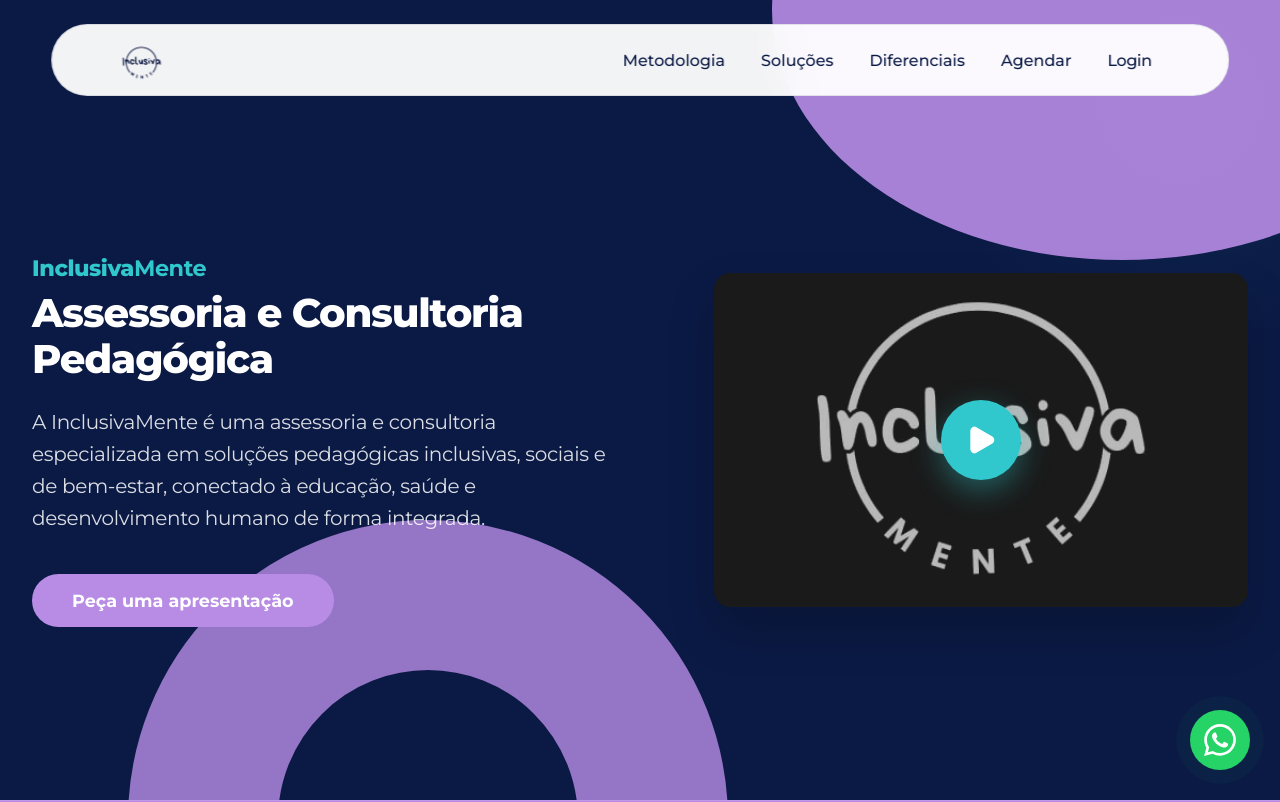
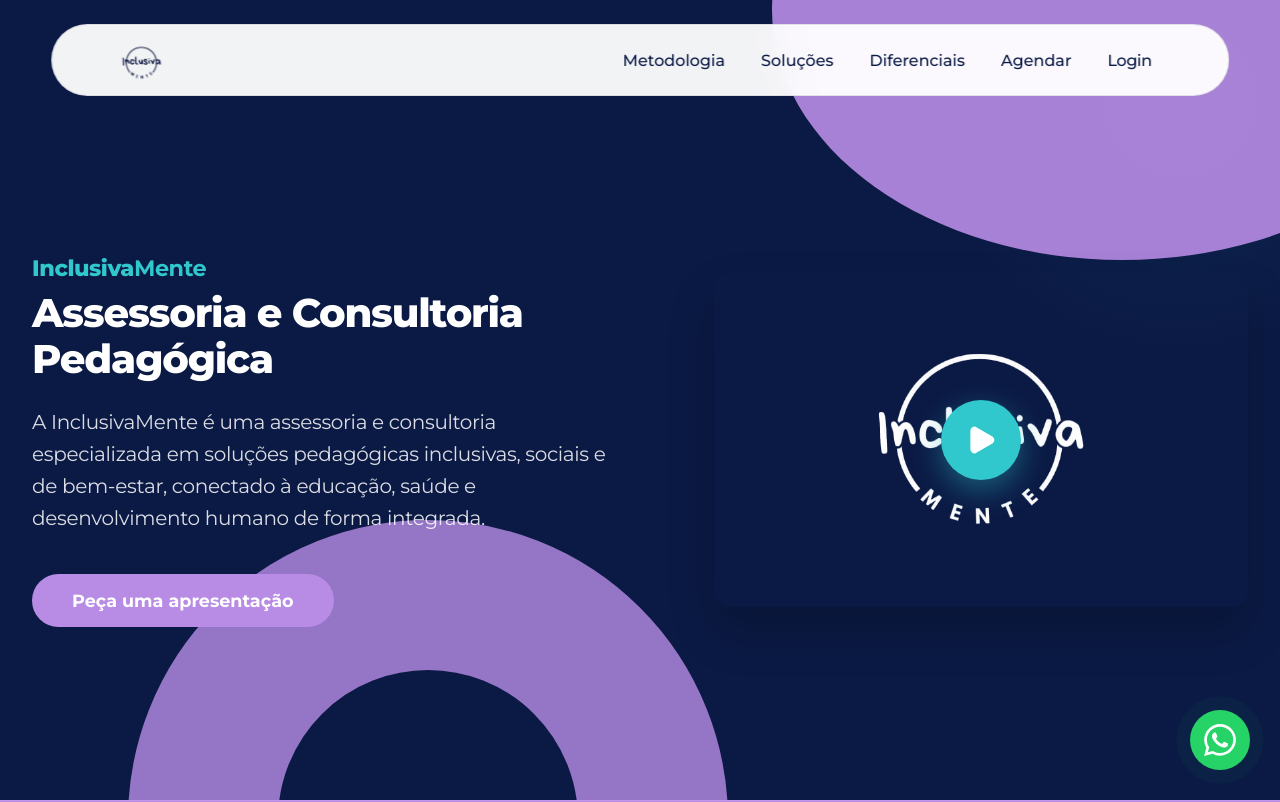
Before and after one commit to JLopes2024/inclusivamente-redesign, a React (Vite) app: page / in a window 1280 px wide. Shown: the top 802 px of the page. Built offline with nearby package versions, Linux system fonts and the light colour scheme.

Commit message:
video-cover

```diff
--- a/src/sections/Hero.css
+++ b/src/sections/Hero.css
@@ -90,19 +90,21 @@
   border-radius: 16px;
   overflow: hidden;
   box-shadow: 0 24px 48px rgba(0, 0, 0, 0.2);
-  background-color: #1a1a1a;
+  background-color: transparent; /* MUDEI DE #1a1a1a PARA TRANSPARENTE */
+  display: flex;
+  align-items: center;
+  justify-content: center;
 }
 
 .video-cover {
   width: 100%;
   height: 100%;
-  object-fit: cover;
-  opacity: 0.7;
-  transition: opacity 0.3s ease, transform 3s ease;
+  object-fit: contain; /* MUDADO DE cover PARA contain (para a logo inteira aparecer sem cortes) */
+  opacity: 1; /* REMOVIDA A OPACIDADE PARA O BRANCO DA LOGO FICAR PURO */
+  transition: transform 3s ease;
 }
 
 .video-wrapper:hover .video-cover {
-  opacity: 0.5;
   transform: scale(1.05);
 }
 
```
